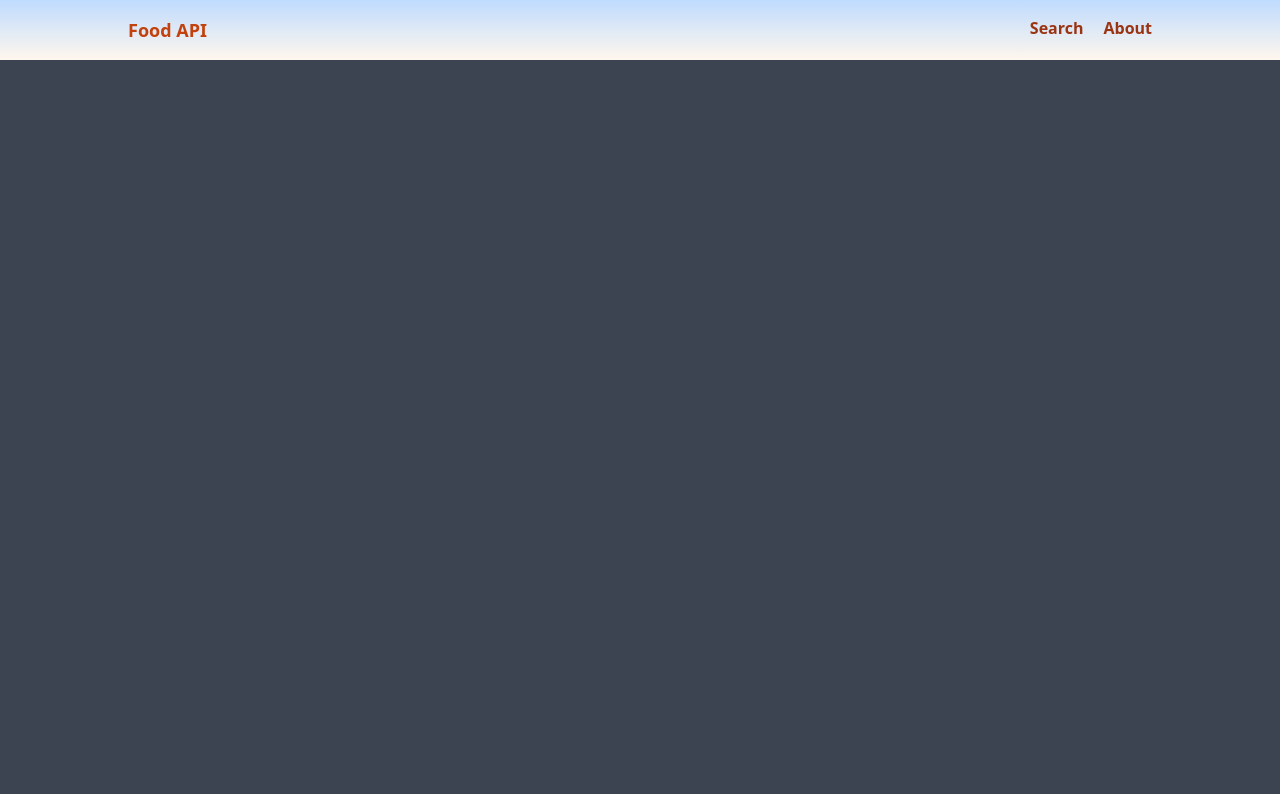
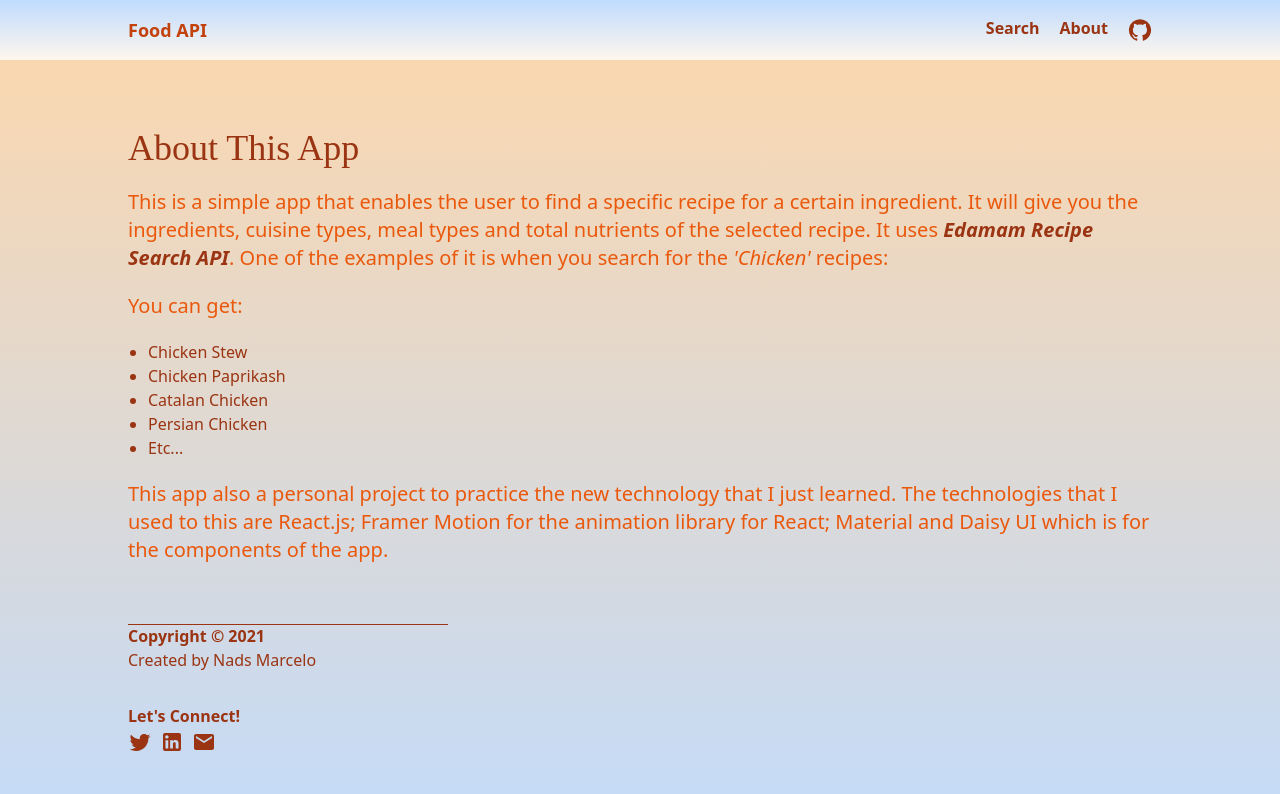
Before and after one commit to NADS-PROGRAMMER/Search-Recipe-App, a React (Create React App) app: page /about in a window 1280 px wide. Shown: the top 794 px of the page. Built offline with nearby package versions, Linux system fonts and the light colour scheme.

Commit message:
Done for the About Page

```diff
--- a/package.json
+++ b/package.json
@@ -5,6 +5,7 @@
   "dependencies": {
     "@emotion/react": "^11.7.1",
     "@emotion/styled": "^11.6.0",
+    "@mui/icons-material": "^5.2.5",
     "@mui/material": "^5.2.7",
     "@testing-library/jest-dom": "^5.16.1",
     "@testing-library/react": "^12.1.2",
--- a/public/index.html
+++ b/public/index.html
@@ -1,5 +1,5 @@
 <!DOCTYPE html>
-<html lang="en" data-theme="dark">
+<html lang="en">
   <head>
     <meta charset="utf-8" />
     <link rel="icon" href="%PUBLIC_URL%/favicon.ico" />
--- a/src/App.js
+++ b/src/App.js
@@ -2,6 +2,7 @@
 import Navbar from './components/Navbar'
 import {BrowserRouter, Routes, Route, useLocation} from 'react-router-dom'
 import SearchRecipeRoute from './routes/SearchRecipeRoute'
+import About from './routes/About'
 import { motion, AnimatePresence } from 'framer-motion'
 
 function App() {
@@ -14,7 +15,7 @@
         <AnimatePresence>
           <Routes location={location} key={location.key}>
             <Route path="/" element={<SearchRecipeRoute />} />
-            <Route path="/about" element={<h1>ABOUT</h1>} />
+            <Route path="/about" element={<About />} />
           </Routes>
         </AnimatePresence>
       </>
--- a/src/components/Navbar.js
+++ b/src/components/Navbar.js
@@ -2,11 +2,12 @@
 import {Link} from 'react-router-dom'
 import { motion } from 'framer-motion'
 import { navVariants } from '../variants/variants'
+import GitHubIcon from '@mui/icons-material/GitHub';
 
 function Navbar() {
     return (
         <motion.nav
-            className="bg-gradient-to-b from-blue-200 to-orange-50 flex justify-between px-8 py-4 fixed top-0 right-0 left-0 z-10 lg:px-[8rem]"
+            className="bg-gradient-to-b from-blue-200 to-orange-50 flex flex-wrap justify-between px-8 py-4 fixed top-0 right-0 left-0 z-10 lg:px-[8rem]"
             variants={navVariants}
             initial="initial"
             animate="animate"
@@ -19,6 +20,9 @@
                 <li className="text-orange-800 font-semibold">
                     <Link to="/about">About</Link>
                 </li>
+                <li className="text-orange-800 font-semibold">
+                    <a href=""><GitHubIcon /></a>
+                </li>
             </ul>
         </motion.nav>
     )
--- a/src/components/Recipes.js
+++ b/src/components/Recipes.js
@@ -10,18 +10,22 @@
 
                         return (
 
-                            <div
-                                class="card border border-orange-100  h-fit flex-[0_1_20rem] rounded-[25px] shadow-[0px_0px_10px_#ffffff22] bg-gradient-to-l from-orange-50 to-blue-50 max-h-max">
+                            <motion.div
+                                class="card border border-orange-100  h-fit flex-[0_1_20rem] rounded-[25px] shadow-[0px_0px_10px_#ffffff22] bg-gradient-to-l from-orange-50 to-blue-50 max-h-max"
+                                whileHover={{
+                                    y: '-1rem'
+                                }}
+                                >
 
                                 {/* Recipe Photo */}
                                 <figure>
                                     <img className="max-h-[15rem]" src={recipe.recipe.image} />
                                 </figure>
 
-                                <div class="card-body items-start">
+                                <div class="card-body gap-0 items-start">
 
                                     {/* Recipe Name */}
-                                    <h2 class="card-title text-orange-900 max-w-[19ch] overflow-hidden overflow-ellipsis whitespace-nowrap">
+                                    <h2 class="text-[1rem] md:text-xl card-title text-orange-900 lg:max-w-[19ch] lg:overflow-hidden lg:overflow-ellipsis lg:whitespace-nowrap">
                                         {recipe.recipe.label}
                                     </h2>
                                     {/* CTA */}
@@ -39,7 +43,7 @@
                                         </button>
                                     </motion.div>
                                 </div>
-                            </div>
+                            </motion.div>
 
                         )
                     })
--- /dev/null
+++ b/src/routes/About.js
@@ -0,0 +1,136 @@
+import React from 'react'
+
+// Variants for Framer Motion
+import {titleVariants, paragraphVariants, socialsVariants} from '../variants/variants'
+
+// Framer Motion
+import {motion} from 'framer-motion'
+
+// Icons from Material UI
+import TwitterIcon from '@mui/icons-material/Twitter';
+import LinkedInIcon from '@mui/icons-material/LinkedIn';
+import EmailIcon from '@mui/icons-material/Email';
+
+function About() {
+
+    const containerVariants = {
+        exit: {
+            x: '100%',
+            transition: {
+                type: 'tween',
+                when: 'beforeChildren',
+            }
+        }
+    }
+
+    return (
+        <motion.div
+            className="flex flex-col gap-5 bg-gradient-to-b from-orange-200 to-blue-200 min-h-screen py-[8rem] px-[2rem] lg:px-[8rem]"
+            variants={containerVariants}
+            exit="exit"
+            >
+
+            <motion.h1
+                className="text-2xl font-medium font-[Poppins] text-orange-800 lg:text-4xl"
+                variants={titleVariants}
+                initial="initial"
+                animate="animate"
+                >
+                About This App
+            </motion.h1>
+
+            <motion.p
+                className="text-xl text-orange-600 lg:max-w-[120ch]"
+                variants={paragraphVariants}
+                initial="initial"
+                animate="animate"
+                >
+
+                This is a simple app that enables the user to find a specific recipe for a certain ingredient. It will give you the ingredients, cuisine types, meal types and total nutrients of the selected recipe. It uses <a className="font-semibold text-orange-800 italic" href="https://developer.edamam.com/edamam-docs-recipe-api" target="_blank">Edamam Recipe Search API</a>. One of the examples of it is when you search for the <em>'Chicken'</em> recipes:
+            </motion.p>
+
+            <motion.p
+                className="text-xl text-orange-600"
+                variants={paragraphVariants}
+                initial="initial"
+                animate="animate"
+                >
+                    You can get:
+            </motion.p>
+
+            <motion.ul
+                className="pl-5 text-orange-800 list-disc"
+                variants={paragraphVariants}
+                initial="initial"
+                animate="animate"
+                >
+                <li>Chicken Stew</li>
+                <li>Chicken Paprikash</li>
+                <li>Catalan Chicken</li>
+                <li>Persian Chicken</li>
+                <li>Etc...</li>
+            </motion.ul>
+
+            <motion.p
+                className="text-xl text-orange-600 lg:max-w-[120ch]"
+                variants={paragraphVariants}
+                initial="initial"
+                animate="animate"
+                >
+                    This app also a personal project to practice the new technology that I just learned. The technologies that I used to this are React.js; Framer Motion for the animation library for React; Material and Daisy UI which is for the components of the app.
+            </motion.p>
+
+            <motion.footer
+                variants={paragraphVariants}
+                initial="initial"
+                animate="animate"
+                >
+
+                <section className="flex flex-col items-start mt-10">
+                    <span
+                        className="relative before:content-[' '] before:block before:absolute before:top-0 before:left-0 before:h-[.09rem] before:bg-orange-800 before:w-[20rem] text-orange-800 font-bold text-center">
+                            Copyright &copy; 2021
+                    </span>
+                    <span className="text-orange-800">
+                        Created by Nads Marcelo
+                    </span>
+                </section>
+
+                <section className="text-orange-800 font-bold mt-8">
+                    <span>Let's Connect!</span>
+                    <ul className="flex gap-2">
+                        <motion.li
+                            variants={socialsVariants}
+                            whileHover="whileHover"
+                            >
+                            <a href=""
+
+                                >
+                                <TwitterIcon className="text-orange-800" />
+                            </a>
+                        </motion.li>
+                        <motion.li
+                            variants={socialsVariants}
+                            whileHover="whileHover"
+                            >
+                            <motion.a href="">
+                                <LinkedInIcon className="text-orange-800" />
+                            </motion.a>
+                        </motion.li>
+                        <motion.li
+                            variants={socialsVariants}
+                            whileHover="whileHover"
+                            >
+                            <motion.a href="">
+                                <EmailIcon className="text-orange-800" />
+                            </motion.a>
+                        </motion.li>
+                    </ul>
+                </section>
+
+            </motion.footer>
+        </motion.div>
+    )
+}
+
+export default About
--- a/src/routes/SearchRecipeRoute.js
+++ b/src/routes/SearchRecipeRoute.js
@@ -34,16 +34,24 @@
     }, [recipes])
 
     const containerVariants = {
+        animate: {
+            transition: {
+                type: 'tween',
+                when: 'beforeChildren'
+            }
+        },
         exit: {
             x: '-100%',
             transition: {
-                type: 'tween'
+                type: 'tween',
+                when: 'beforeChildren'
             }
-        }
+        },
+
     }
 
     return (
-        <motion.div className="flex flex-col gap-5 bg-gradient-to-b from-orange-200 to-blue-200 min-h-screen py-[5rem] px-[2rem] lg:px-[8rem]"
+        <motion.div className="flex flex-col gap-5 bg-gradient-to-b from-orange-200 to-blue-200 min-h-screen py-[8rem] px-[2rem] lg:px-[8rem]"
             variants={containerVariants}
             exit="exit"
         >
@@ -96,7 +104,7 @@
                     <Recipes recipes={recipes}/> :
                 query ?
                     <div className="flex flex-col justify-center items-center h-[10rem]">
-                        <Typography className="text-orange-800" variant="body1" component="h5">
+                        <Typography className="text-orange-800 text-2xl" variant="body1" component="h5">
                             Searching for {query} recipe...
                          </Typography>;
                         <CircularProgress />
--- a/src/variants/variants.js
+++ b/src/variants/variants.js
@@ -3,40 +3,42 @@
         x: '-100%'
     },
     animate: {
-        x: 0
+        x: 0,
+        transition: {
+
+            duration: 2,
+            type: 'spring',
+            stiffness: 350
+        }
     },
-    transition: {
-        mass: 500,
-        duration: 2,
-        type: 'spring',
-        stiffness: 200
-    }
+
 }
 
 const navVariants = {
 
     initial: {
-        y: '100%'
+        y: '-100%'
     },
     animate: {
-        y: 0
+        y: 0,
+        transition: {
+            type: 'tween',
+            duration: .5
+        }
     },
-    transition: {
-        type: 'tween',
-        duration: 2
-    }
 }
 
 const opacityVariants = {
     initial: {
-        opacity: 0
+        opacity: 0,
     },
     animate: {
-        opacity: 1
+        opacity: 1,
+        transition: {
+            duration: 1
+        }
     },
-    transition: {
-        duration: 4
-    }
+
 }
 
 const recipeButtonVariants = {
@@ -45,9 +47,33 @@
     }
 }
 
+const paragraphVariants = {
+
+    initial: {
+        opacity: 0
+    },
+    animate: {
+        opacity: 1,
+        transition: {
+            type: 'spring',
+            stiffness: 300,
+            delay: .7
+        }
+    }
+}
+
+const socialsVariants = {
+
+    whileHover: {
+        scale: 1.3,
+    }
+}
+
 export {
     navVariants,
     titleVariants,
     opacityVariants,
-    recipeButtonVariants
+    recipeButtonVariants,
+    paragraphVariants,
+    socialsVariants
 }
```
Also changed, not shown: 1 other file (tests, documents, lock files or other folders).
